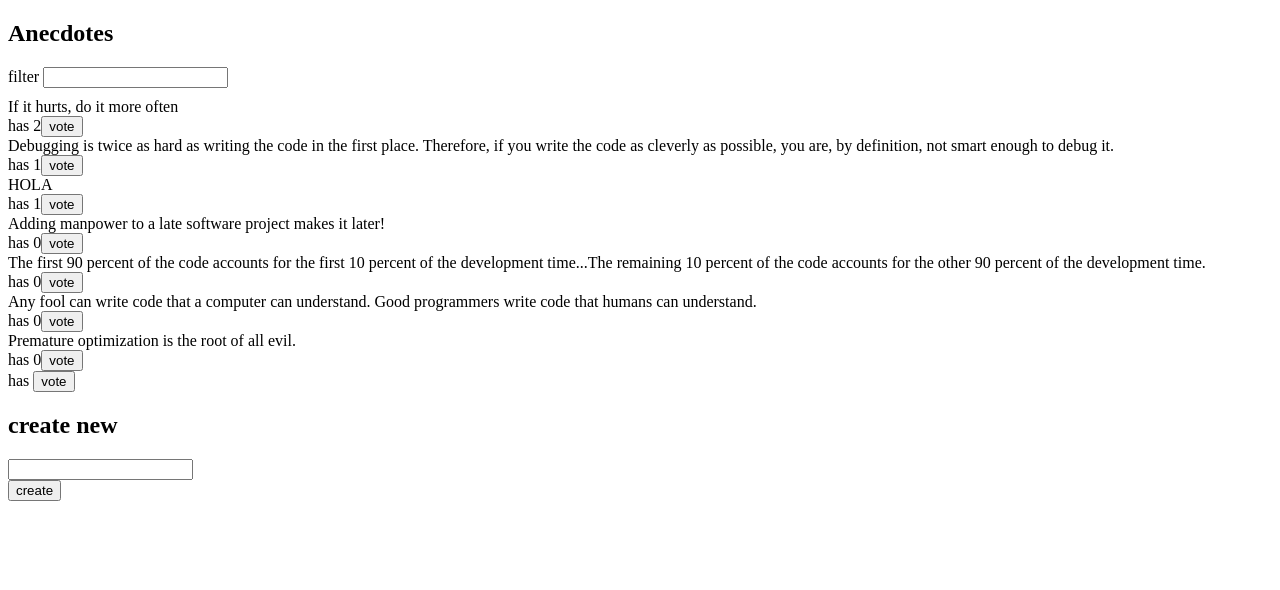
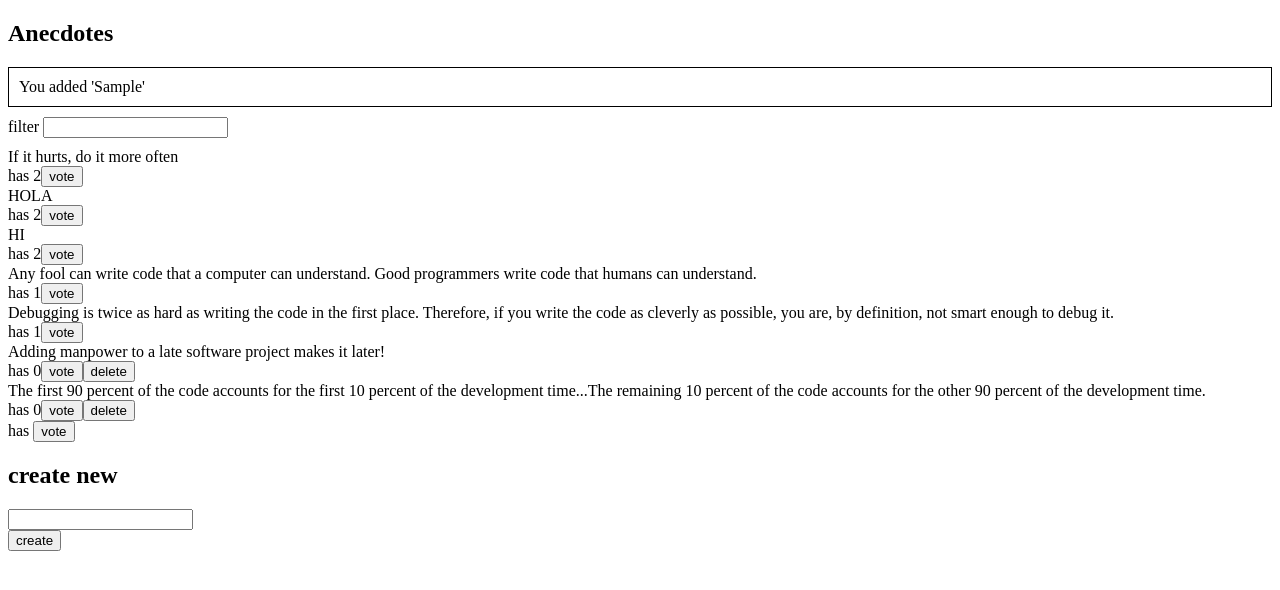
Before and after one commit to Mark6446/fullstack-statemanagement, a React (Vite) app in the folder anecdotes/: page / in a window 1280 px wide. Both pictures are taken after typing "Sample" into the empty fields and a click on the button "create". Shown: the top 590 px of the page. Built offline with nearby package versions, Linux system fonts and the light colour scheme; no server answers; data requests are answered from the project's data file.

Commit message:
Solución Ejercicios 11 y 12: Notificaciones con Zustand y borrado de anécdotas

```diff
--- a/anecdotes/db.json
+++ b/anecdotes/db.json
@@ -18,12 +18,7 @@
     {
       "content": "Any fool can write code that a computer can understand. Good programmers write code that humans can understand.",
       "id": "36975",
-      "votes": 0
-    },
-    {
-      "content": "Premature optimization is the root of all evil.",
-      "id": "25170",
-      "votes": 0
+      "votes": 1
     },
     {
       "content": "Debugging is twice as hard as writing the code in the first place. Therefore, if you write the code as cleverly as possible, you are, by definition, not smart enough to debug it.",
@@ -32,8 +27,13 @@
     },
     {
       "content": "HOLA",
-      "votes": 1,
+      "votes": 2,
       "id": "W9FykKBWcaA"
+    },
+    {
+      "content": "HI",
+      "votes": 2,
+      "id": "Qyt-VpJ2OIw"
     }
   ],
   "$schema": "./node_modules/json-server/schema.json"
--- a/anecdotes/src/App.jsx
+++ b/anecdotes/src/App.jsx
@@ -2,6 +2,7 @@ import { useEffect } from 'react'
 import AnecdoteForm from './components/AnecdoteForm'
 import AnecdoteList from './components/AnecdoteList'
 import Filter from './components/Filter'
+import Notification from './components/Notification'
 import { useAnecdoteActions } from './store'
 
 const App = () => {
@@ -14,6 +15,7 @@ const App = () => {
   return (
     <div>
       <h2>Anecdotes</h2>
+      <Notification /> {/* Añadido aquí */}
       <Filter />
       <AnecdoteList />
       <AnecdoteForm />
--- a/anecdotes/src/components/AnecdoteForm.jsx
+++ b/anecdotes/src/components/AnecdoteForm.jsx
@@ -1,13 +1,16 @@
 import { useAnecdoteActions } from '../store'
+import { useNotificationActions } from '../notificationStore'
 
 const AnecdoteForm = () => {
   const { add } = useAnecdoteActions()
+  const { setNotification } = useNotificationActions()
 
-  const addAnecdote = (event) => {
+  const addAnecdote = async (event) => {
     event.preventDefault()
     const content = event.target.anecdote.value
     event.target.anecdote.value = ''
-    add(content)
+    await add(content)
+    setNotification(`You added '${content}'`)
   }
 
   return (
--- a/anecdotes/src/components/AnecdoteList.jsx
+++ b/anecdotes/src/components/AnecdoteList.jsx
@@ -1,10 +1,17 @@
 import { useAnecdotes, useAnecdoteActions } from '../store'
+import { useNotificationActions } from '../notificationStore'
 
 const AnecdoteList = () => {
   const anecdotes = useAnecdotes()
-  const { vote } = useAnecdoteActions()
+  const { vote, remove } = useAnecdoteActions()
+  const { setNotification } = useNotificationActions()
 
   const sortedAnecdotes = anecdotes.toSorted((a, b) => b.votes - a.votes)
+
+  const handleVote = (anecdote) => {
+    vote(anecdote.id)
+    setNotification(`You voted '${anecdote.content}'`)
+  }
 
   return (
     <div>
@@ -15,7 +22,11 @@ const AnecdoteList = () => {
           </div>
           <div>
             has {anecdote.votes}
-            <button onClick={() => vote(anecdote.id)}>vote</button>
+            <button onClick={() => handleVote(anecdote)}>vote</button>
+            {/* Solo mostramos el botón de borrar si tiene 0 votos */}
+            {anecdote.votes === 0 && (
+              <button onClick={() => remove(anecdote.id)}>delete</button>
+            )}
           </div>
         </div>
       ))}
--- a/anecdotes/src/components/Notification.jsx
+++ b/anecdotes/src/components/Notification.jsx
@@ -1,14 +1,20 @@
+import { useNotification } from '../notificationStore'
+
 const Notification = () => {
+  const notification = useNotification()
+
+  if (!notification) return null
+
   const style = {
-    border: "solid",
+    border: 'solid',
     padding: 10,
     borderWidth: 1,
-    marginBottom: 10,
+    marginBottom: 10
   }
 
   return (
     <div style={style} data-testid="notification">
-      render here notification...
+      {notification}
     </div>
   )
 }
--- /dev/null
+++ b/anecdotes/src/notificationStore.js
@@ -0,0 +1,24 @@
+import { create } from 'zustand'
+
+export const useNotificationStore = create((set, get) => ({
+  message: null,
+  timer: null,
+  actions: {
+    setNotification: (text) => {
+      // Limpiamos el temporizador anterior si existe
+      const currentTimer = get().timer
+      if (currentTimer) clearTimeout(currentTimer)
+
+      // Creamos el nuevo temporizador de 5 segundos
+      const newTimer = setTimeout(() => {
+        set({ message: null, timer: null })
+      }, 5000)
+
+      // Actualizamos el estado con el nuevo mensaje y el nuevo temporizador
+      set({ message: text, timer: newTimer })
+    }
+  }
+}))
+
+export const useNotification = () => useNotificationStore(state => state.message)
+export const useNotificationActions = () => useNotificationStore(state => state.actions)
--- a/anecdotes/src/services/anecdotes.js
+++ b/anecdotes/src/services/anecdotes.js
@@ -28,4 +28,13 @@ const update = async (id, newObject) => {
   return await response.json()
 }
 
-export default { getAll, createNew, update }
+const remove = async (id) => {
+  const response = await fetch(`${baseUrl}/${id}`, {
+    method: 'DELETE'
+  })
+  if (!response.ok) {
+    throw new Error('Failed to delete anecdote')
+  }
+}
+
+export default { getAll, createNew, update, remove }
--- a/anecdotes/src/store.js
+++ b/anecdotes/src/store.js
@@ -33,6 +33,13 @@ export const useAnecdoteStore = create((set, get) => ({
         anecdotes: state.anecdotes.map(a => a.id === id ? updatedAnecdote : a)
       }))
     },
+    // Eliminar con backend
+    remove: async (id) => {
+      await anecdoteService.remove(id)
+      set(state => ({
+        anecdotes: state.anecdotes.filter(a => a.id !== id)
+      }))
+    },
     setFilter: (value) => set({ filter: value })
   }
 }))
```
